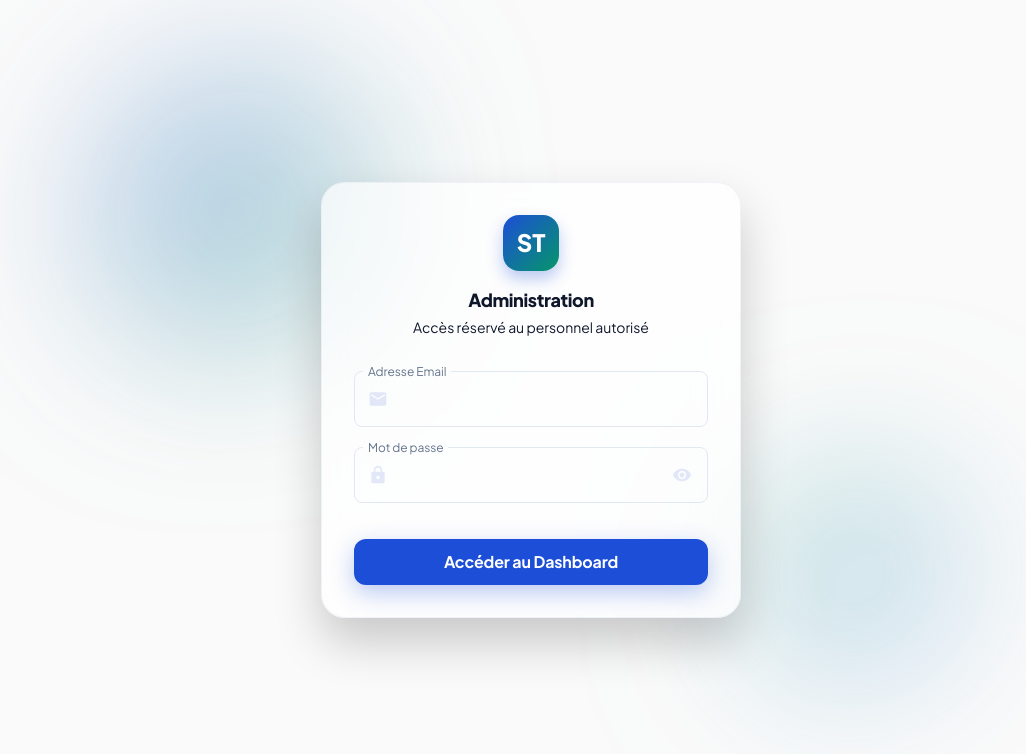
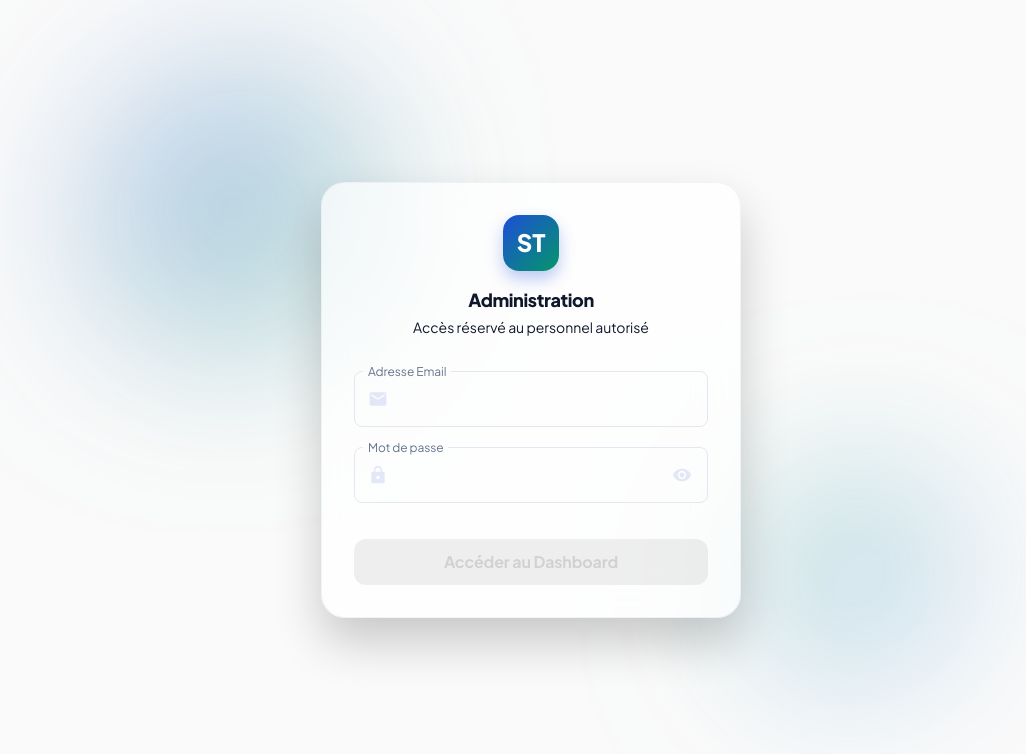
Before and after one commit to wscale2026/startjobs, a React (Vite) app in the folder frontend/: page /admin/login in a window 1280 px wide. Shown: the top 754 px of the page, without its empty margins (109-1135 px from the left). Built offline with nearby package versions, Linux system fonts and the light colour scheme; no server answers.

Commit message:
version 1.05

```diff
--- a/frontend/src/pages/AdminLoginPage.tsx
+++ b/frontend/src/pages/AdminLoginPage.tsx
@@ -128,7 +128,7 @@ export default function AdminLoginPage() {
               type="submit"
               variant="contained"
               size="large"
-              disabled={loading}
+              disabled={loading || !email.trim() || !password.trim()}
               sx={{
                 mt: 2, py: 1.5, borderRadius: '12px', fontWeight: 700, fontSize: '1rem',
                 boxShadow: `0 8px 24px ${alpha(theme.palette.primary.main, 0.3)}`,
```
